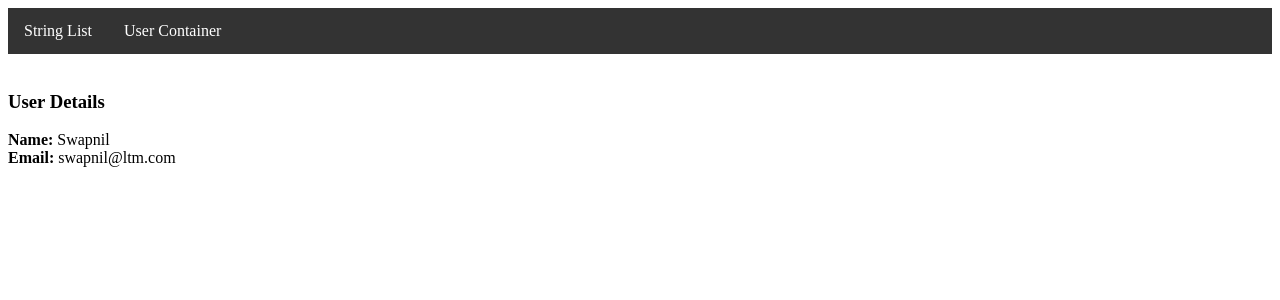
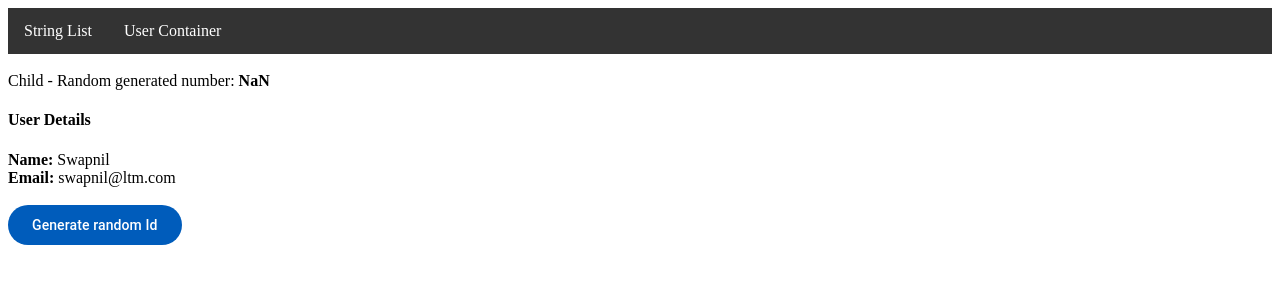
Before and after one commit to reblowrange/karat-assessment-one, an Angular app: page /home/user-container in a window 1280 px wide. Shown: the top 300 px of the page. Built offline with nearby package versions, Linux system fonts and the light colour scheme.

Commit message:
Task #3 - Component Communication (@Output) - In user card component implement a button that, when clicked, emits a numeric value (a random ID) to the parent component (user-container) using @Output and EventEmitter.

```diff
--- a/src/app/string-list-component/string-list-component.html
+++ b/src/app/string-list-component/string-list-component.html
@@ -2,7 +2,7 @@
     <mat-label>Enter text to add item</mat-label>
     <input matInput [(ngModel)]="inputValue" placeholder="Enter Text">
 </mat-form-field>
-<button (click)="addItem()" matButton="elevated">Add</button>
+<button (click)="addItem()" matButton="filled">Add</button>
 
 <mat-list role="list">
     <mat-list-item role="listitem" *ngFor="let item of items ; let i = index;">{{i+1}}. - {{ item }}</mat-list-item>
--- a/src/app/user-card-component/user-card-component.html
+++ b/src/app/user-card-component/user-card-component.html
@@ -1,3 +1,6 @@
-<h3>User Details</h3>
-<strong>Name:</strong> {{user?.name}}<br/>
+<h4>User Details</h4>
+<strong>Name:</strong> {{user?.name}}<br />
 <strong>Email:</strong> {{user?.email}}
+<br />
+<br />
+<button (click)="generateRandomId()" matButton="filled">Generate random Id</button>
--- a/src/app/user-card-component/user-card-component.ts
+++ b/src/app/user-card-component/user-card-component.ts
@@ -1,12 +1,25 @@
-import { Component, Input } from '@angular/core';
+import { Component, EventEmitter, Input, Output } from '@angular/core';
 import { User } from '../models/common.model';
+import { MaterialModule } from '../libs/material-module';
 
 @Component({
   selector: 'app-user-card-component',
-  imports: [],
+  imports: [MaterialModule],
   templateUrl: './user-card-component.html',
   styleUrl: './user-card-component.scss',
 })
 export class UserCardComponent {
   @Input() user = {} as User;
+
+  @Output() onGeneratedId = new EventEmitter<number>();
+
+  public generateRandomId(): void {
+    this.onGeneratedId.emit(this.generateRandom3to5DigitNumber());
+  }
+
+  private generateRandom3to5DigitNumber(): number {
+    const min = 100;
+    const max = 99999;
+    return Math.floor(Math.random() * (max - min + 1)) + min;
+  }
 }
--- a/src/app/user-container/user-container.html
+++ b/src/app/user-container/user-container.html
@@ -1,2 +1,2 @@
-<app-user-card-component
-[user]="user"></app-user-card-component>
+Child - Random generated number: <strong> {{randomGeneratedId}} </strong>
+<app-user-card-component [user]="user" (onGeneratedId)="onGeneratedId($event)"></app-user-card-component>
--- a/src/app/user-container/user-container.ts
+++ b/src/app/user-container/user-container.ts
@@ -10,4 +10,9 @@ import { User } from '../models/common.model';
 })
 export class UserContainer {
   public user = {name: 'Swapnil', email: 'swapnil@ltm.com'} as User;
+  public randomGeneratedId = NaN;
+
+  public onGeneratedId(randomId: number): void {
+    this.randomGeneratedId = randomId;
+  }
 }
```
